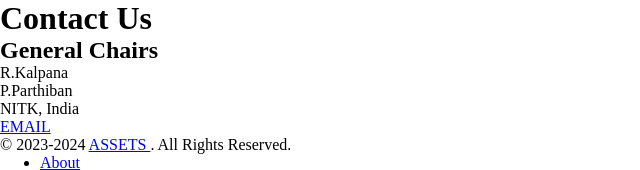
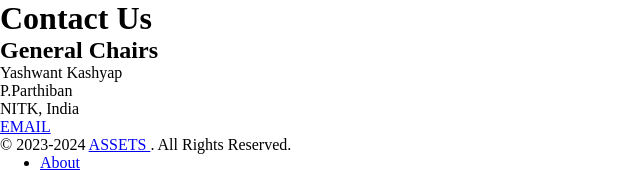
Before and after one commit to arunac535/Conference-Website, a React (Create React App) app in the folder client/: page /Contact in a window 1280 px wide. Shown: the part 513-683 px from the top of the page, without its empty margins (0-640 px from the left). Built offline with nearby package versions, Linux system fonts and the light colour scheme.

Commit message:
contact-updated

```diff
--- a/client/src/pages/Contact.js
+++ b/client/src/pages/Contact.js
@@ -24,12 +24,12 @@ function Contact() {
                 </h2>
                 <div className="flex justify-center">
                   <div className="mr-20 text-center">
-                    <p className="font-bold text-xl mb-2 tracking-wider">
-                      R.Kalpana
+                    <p className="font-bold text-xl mb-2 tracking-normal">
+                      Yashwant Kashyap
                     </p>
                   </div>
                   <div className="text-center">
-                    <p className="font-bold text-xl mb-2">P.Parthiban</p>
+                    <p className="font-bold text-xl mb-2 tracking-normal">P.Parthiban</p>
                   </div>
                 </div>
               </div>
```
